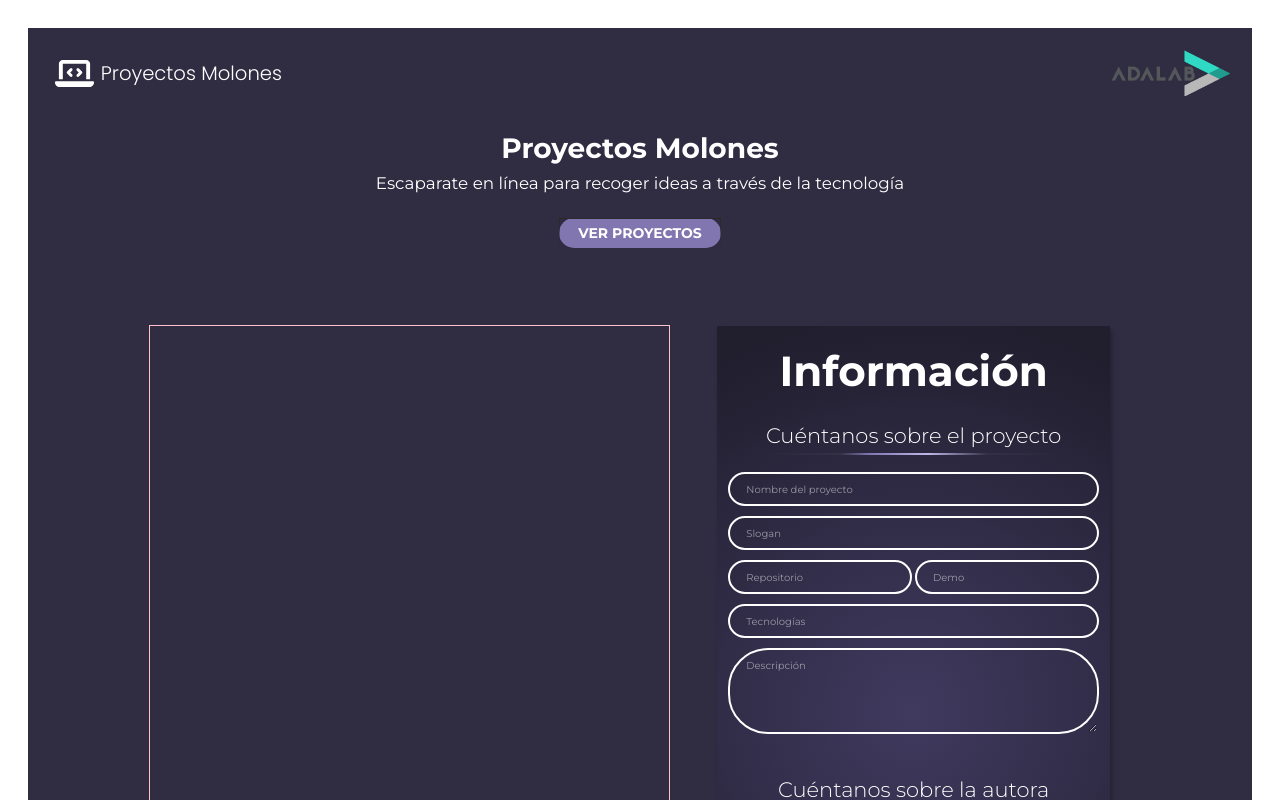
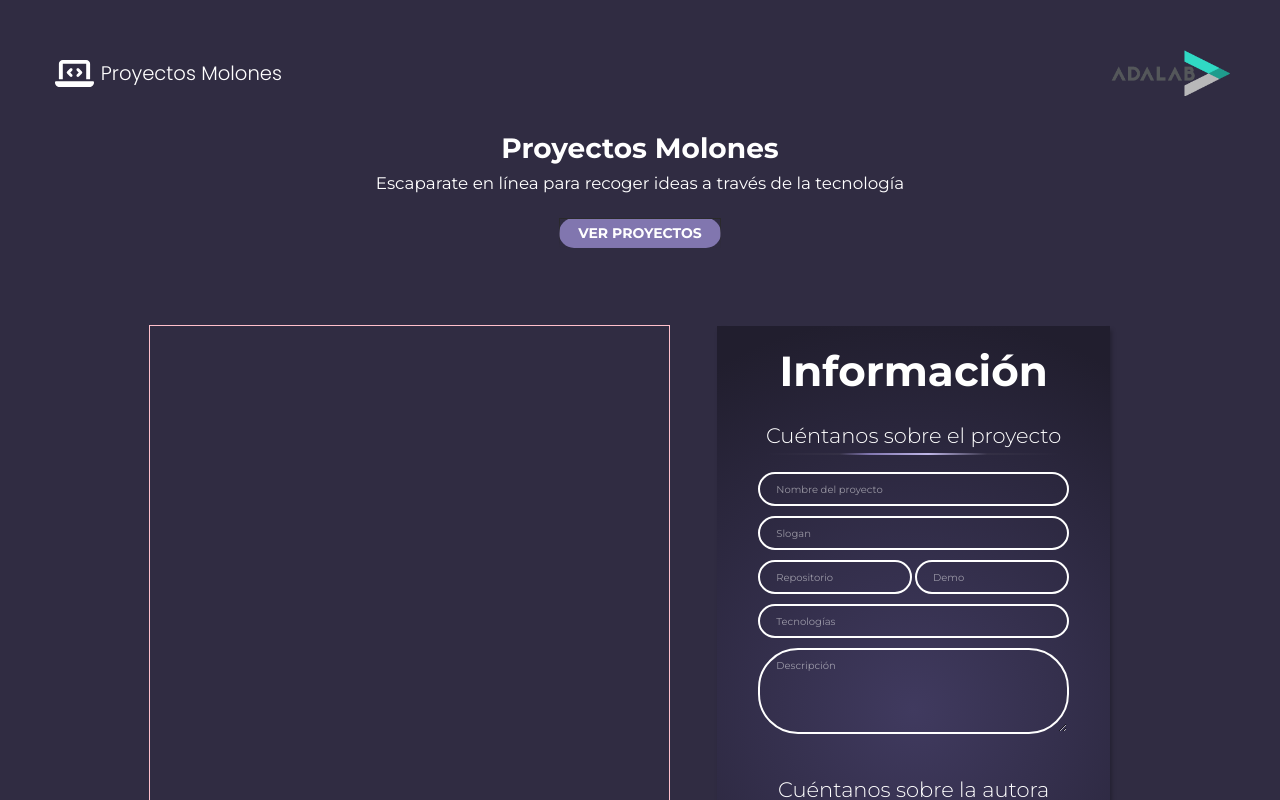
Before and after one commit to PatriXcX/Project-promo-B-pt-module-3-team-2, a React (Vite) app: page /create in a window 1280 px wide. Shown: the top 800 px of the page. Built offline with nearby package versions, Linux system fonts and the light colour scheme.

Commit message:
Add changes in styles

```diff
--- a/src/components/App.jsx
+++ b/src/components/App.jsx
@@ -145,14 +145,14 @@ function App() {
 												Guardar Proyecto
 											</CreateBtns>
 										</fieldset>
-										<div>
+										<div className="message">
 											{saveProjectFail && (
 												<p style={{ color: "red" }}>
 													{saveProjectFail}
 												</p>
 											)}
 											{saveProjectSuccess && (
-												<p style={{ color: "green" }}>
+												<p style={{ color: "white" }}>
 													Proyecto subido
 													exitosamente. Puedes verlo
 													aquí:{" "}
--- a/src/styles/App.scss
+++ b/src/styles/App.scss
@@ -106,6 +106,7 @@ fieldset {
 .container {
   padding: 22px 22px 0 22px;
   background-color: var(--color-dark);
+
 }
 
 .header {
@@ -133,7 +134,10 @@ fieldset {
   color: var(--color-white);
 }
 
+
+
 @media screen and (min-width: 768px) {
+
   .main {
     max-width: 980px;
     margin-inline: auto;
@@ -142,6 +146,7 @@ fieldset {
     gap: 2rem;
   }
 }
+
 
 .hero {
   margin-bottom: 3rem;
@@ -301,7 +306,8 @@ fieldset {
 /* FORM */
 
 .addForm {
-  margin: 0 20px 5px 20px;
+  margin: 0 0px 5px 0px;
+
 
   box-shadow: 2px 4px 4px 0 rgba(0, 0, 0, 0.25);
   border: solid 1px rgba(0, 0, 0, 0);
@@ -310,6 +316,18 @@ fieldset {
     var(--color-dusk),
     #211e2e 92%
   );
+  @media (min-width:768px) {
+    margin: 0 20px 5px 20px;
+
+  padding-inline: 30px;
+  box-shadow: 2px 4px 4px 0 rgba(0, 0, 0, 0.25);
+  border: solid 1px rgba(0, 0, 0, 0);
+  background-image: radial-gradient(
+    circle at 50% 50%,
+    var(--color-dusk),
+    #211e2e 92%
+  );
+  }
 }
 
 .addForm .title {
@@ -511,12 +529,30 @@ fieldset {
 }
 
 .linkProyect {
-  color: green;
+  color: white;
+  border: solid 2px white;
+  border-radius: 40px;
+  padding: 10px;
+  margin-top: 20px;
 }
 a:hover {
-  color: lightgreen;
+  color: rgb(105, 240, 105);
+
 }
 
 .landingPageCard {
   padding-top: 60px;
 }
+
+.message {
+
+  margin-bottom: 20px;
+  line-height: 3;
+
+}
+
+body {
+  background-color: #302c42;
+  min-height: 100vh;
+  text-align: center;
+}
```
